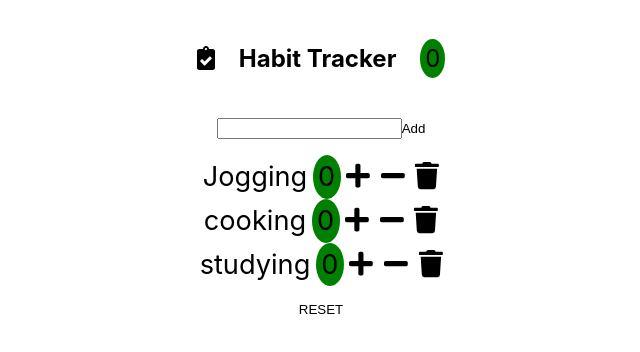
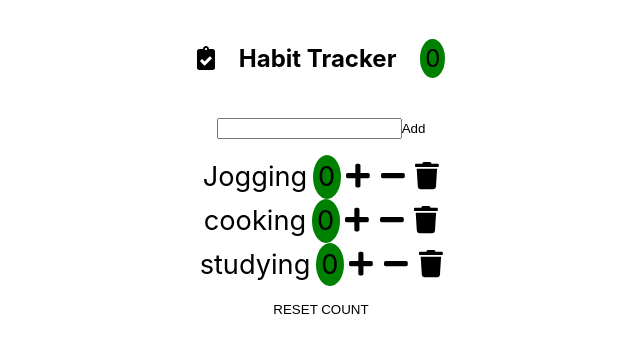
Before and after one commit to csjv95/react_basic_habit_tracker2, a React (Create React App) app: page / in a window 1280 px wide. Shown: the top 352 px of the page, without its empty margins (319-959 px from the left). Built offline with nearby package versions, Linux system fonts and the light colour scheme.

Commit message:
when click the RESET COUNT

```diff
--- a/src/app.jsx
+++ b/src/app.jsx
@@ -43,6 +43,12 @@ class App extends Component {
     this.setState({habits : habits})
   }
 
+  handleReset = () => {
+    const habits = [...this.state.habits];
+    habits.map(habit => habit.count = 0);
+    this.setState({habit: habits})
+  }
+
   render() {
     return (
       <main>
@@ -54,7 +60,7 @@ class App extends Component {
           handleDecrement={this.handleDecrement}
           handleDelete={this.handleDelete}
         />
-        <Reset />
+        <Reset handleReset={this.handleReset} />
       </main>
     );
   }
--- a/src/componets/reset/reset.jsx
+++ b/src/componets/reset/reset.jsx
@@ -1,4 +1,4 @@
-const Reset = () => {
-  return <button>RESET</button>;
+const Reset = (props) => {
+  return <button onClick={props.handleReset}>RESET COUNT</button>;
 }
 export default Reset
```
Also changed, not shown: 1 other file (tests, documents, lock files or other folders).
